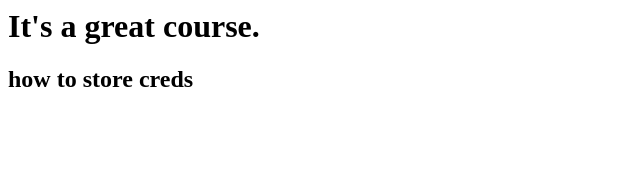
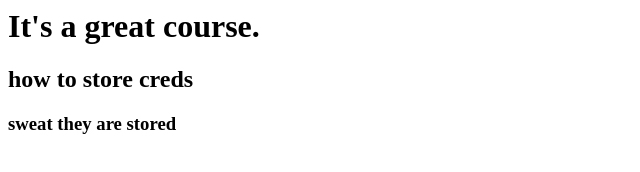
Before and after one commit to jdmairs/coursera-test, a plain HTML site: page site/index.html in a window 1280 px wide. Shown: the whole page, without its empty margins (0-640 px from the left). Drawn offline with Linux system fonts and the light colour scheme.

Commit message:
creds stored

```diff
--- a/site/index.html
+++ b/site/index.html
@@ -5,5 +5,6 @@
 <body>
 <h1>It's a great course.</h1>
 <h2>how to store creds</h2>
+<h3>sweat they are stored</h3>
 </body>
 </html>
```
